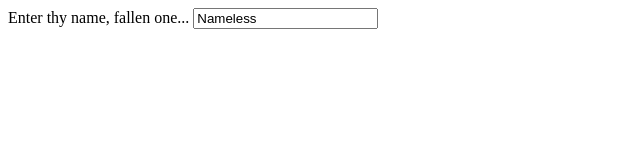
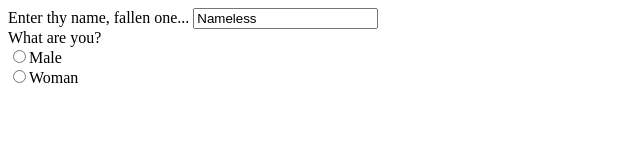
Before and after one commit to stuycs-gh-classrooms/10-web-lesimongus, a plain HTML site: page py/Title Pending.html in a window 1280 px wide. Shown: the whole page, without its empty margins (0-640 px from the left). Drawn offline with Linux system fonts and the light colour scheme.

Commit message:
Update Title Pending.html

```diff
--- a/py/Title Pending.html
+++ b/py/Title Pending.html
@@ -13,6 +13,14 @@
     <form action="balling.py" method="get">
       Enter thy name, fallen one...
       <input type="text" name="name" value="Nameless">
+      <br>
+      What are you?
+      <div>
+        <input type="radio" name="gender" value="boi">Male
+      </div>
+      <div>
+        <input type="radio" name="gender" value="gorl">Woman
+      </div>
   </body>
 
 </html>
```
